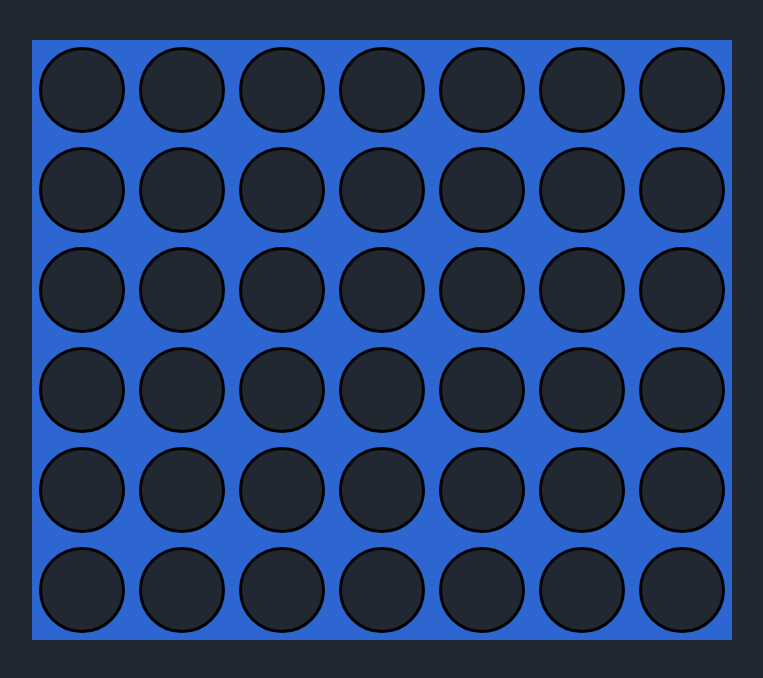
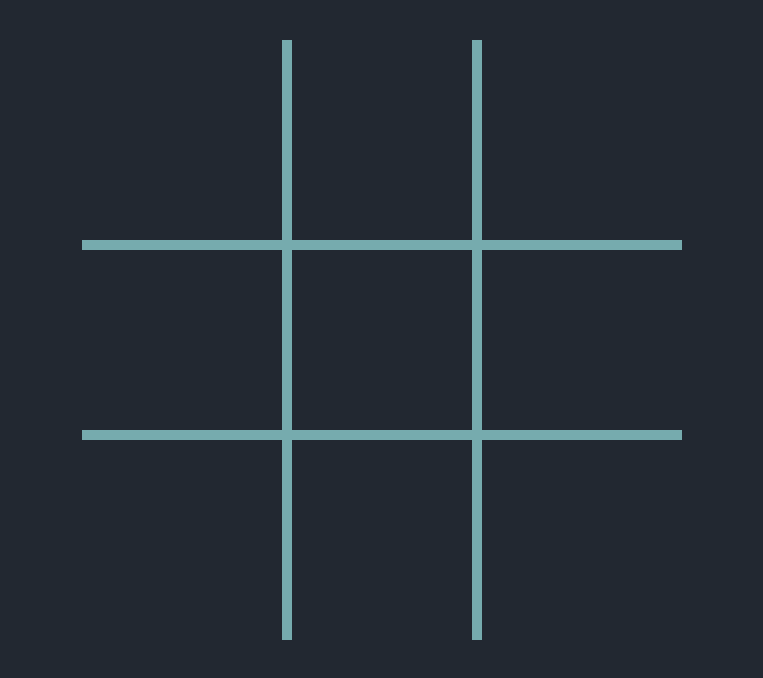
Before and after one commit to UnrealConclusion/ReactBoardGames, a React (Vite) app in the folder board-games/: page / in a window 1280 px wide. Shown: the top 678 px of the page, without its empty margins (258-1021 px from the left). Built offline with nearby package versions, Linux system fonts and the light colour scheme.

Commit message:
implemented Tic Tac Toe Game

```diff
--- a/board-games/src/App.jsx
+++ b/board-games/src/App.jsx
@@ -1,12 +1,12 @@
 import { useState } from 'react'
 import './App.css'
-import ConnectFourGame from './components/ConnectFour/ConnectFourGame';
+import { ConnectFourGame, TicTacToe } from './components';
 
 
 function App() {
 
   return (
-    <ConnectFourGame/>
+    <TicTacToe/>
   )
 }
 
--- a/board-games/src/components/ConnectFour/ConnectFourGame.jsx
+++ b/board-games/src/components/ConnectFour/ConnectFourGame.jsx
@@ -9,8 +9,6 @@ import { ConnectFourBoard, Menu } from "./components";
 export default function ConnectFourGame() {
   const [gameStatus, setGameStatus] = useState(Board.PLAY); // track the stages of the game
   const [board, setBoard] = useState(Board.setup()); // representation of the current state of the board
-  const [turn, setTurn] = useState(1); // track number of turns
-  let activePlayer = turn % 2 ? Board.PLAYER_1 : Board.PLAYER_2; // calculate which player's turn it is
 
   // reset the game
   function handlePlayAgain() {
@@ -24,8 +22,6 @@ export default function ConnectFourGame() {
       <ConnectFourBoard
         board={board}
         setBoard={setBoard}
-        activePlayer={activePlayer}
-        setTurn={setTurn}
         gameStatus={gameStatus}
         setGameStatus={setGameStatus}
       />
--- a/board-games/src/components/ConnectFour/components/ConnectFourBoard/ConnectFourBoard.jsx
+++ b/board-games/src/components/ConnectFour/components/ConnectFourBoard/ConnectFourBoard.jsx
@@ -7,8 +7,10 @@ import { useState } from "react";
 /**
  * Component controls the connect four board
  */
-export default function ConnectFourBoard({board, setBoard, activePlayer, setTurn, gameStatus, setGameStatus}) {
+export default function ConnectFourBoard({board, setBoard, gameStatus, setGameStatus}) {
     const [mousePosition, setMousePosition] =  useState(-1); // track the column that the mouse is hovering over
+    const [turnNumber, setTurnNumber] = useState(1); // track number of turns
+    let activePlayer = turnNumber % 2 ? Board.PLAYER_1 : Board.PLAYER_2; // calculate which player's turn it is
 
     // set mouse position to the column number
     function handleMouseEnterCol(col) {
@@ -39,7 +41,7 @@ export default function ConnectFourBoard({board, setBoard, activePlayer, setTurn
 
       if (Board.isBoardFull(newBoard)) setGameStatus(Board.TIE);
 
-      setTurn((i) => i+1);
+      setTurnNumber((i) => i+1);
     }
 
     return (
@@ -47,7 +49,7 @@ export default function ConnectFourBoard({board, setBoard, activePlayer, setTurn
         {board.map((row, rowIndex) =>
           row.map((colValue, colIndex) =>
             <ConnectFourBoardSpace
-              key={colIndex}
+              key={(rowIndex*board[0].length) + colIndex}
               owner={colValue}
               col={colIndex}
               activePlayer={activePlayer}
--- a/board-games/src/components/ConnectFour/components/Menu/Menu.module.css
+++ b/board-games/src/components/ConnectFour/components/Menu/Menu.module.css
@@ -5,8 +5,6 @@
 
     display: inline-block;
     position: absolute;
-    left: 100px;
-    top: 250px;
 
     border: solid black;
     border-radius: 10px;
@@ -16,6 +14,8 @@
     animation-name: intro;
     animation-duration: 2s;
     animation-iteration-count: 1;
+
+    z-index: 10;
 }
 
 .menu p {
--- /dev/null
+++ b/board-games/src/components/TicTacToe/TicTacToe.jsx
@@ -0,0 +1,182 @@
+import styles from "./TicTacToe.module.css";
+import { useState } from "react";
+import Menu from "../ConnectFour/components/Menu/Menu";
+
+export default function TicTacToe() {
+    const [gameStatus, setGameStatus] = useState(GAME_STATUS.NORMAL);
+    const [winCondition, setWinCondition] = useState(null);
+    const [board, setBoard] = useState(Board.setup());
+
+    function handlePlayAgain() {
+        setGameStatus(GAME_STATUS.NORMAL);
+        setWinCondition(null);
+        setBoard(Board.setup())
+    }
+
+    return  (
+        <div className={styles.window}>
+            { gameStatus !== GAME_STATUS.NORMAL &&
+                <Menu
+                    gameStatus={gameStatus}
+                    onPlayAgain={handlePlayAgain}
+                />
+            }
+            <TicTacToeBoard
+                board={board}
+                setBoard={setBoard}
+                setGameStatus={setGameStatus}
+                winCondition={winCondition}
+                setWinCondition={setWinCondition}
+            />
+        </div>
+    );
+}
+
+function TicTacToeBoard({board, setBoard, setGameStatus, winCondition, setWinCondition}) {
+    const [turn, setTurn] = useState(1); // track number of turns
+    let activePlayer = turn % 2 ? Board.PLAYER_1 : Board.PLAYER_2; // calculate which player's turn it is
+
+    // drop a piece onto the board
+    function handleDrop(x, y) {
+        if (!Board.isEmpty(board, x, y)) return
+        const newBoard = Board.placePiece(board, activePlayer, x, y);
+        setBoard(newBoard);
+        const win = Board.isWinner(newBoard, activePlayer);
+        if (win) {
+            setGameStatus(activePlayer === Board.PLAYER_1 ? GAME_STATUS.PLAYER_1_WIN : GAME_STATUS.PLAYER_2_WIN);
+            setWinCondition(win);
+        }
+        setTurn((current) => current+1);
+    }
+
+    return (
+        <div className={styles.board}>
+            {board.map((row, rowIndex) =>
+                row.map((colValue, colIndex) =>
+                    <TicTacToeBoardSpace
+                        key={(rowIndex*board[0].length) + (colIndex)}
+                        owner={colValue}
+                        activePlayer={activePlayer}
+                        row={rowIndex}
+                        col={colIndex}
+                        onDrop={handleDrop}
+                        winCondition={winCondition}
+                    />
+                )
+            )}
+        </div>
+    );
+}
+
+function TicTacToeBoardSpace({owner, activePlayer, row, col, onDrop}) {
+    const [hovered, setHovered] = useState(false);
+
+    function handleMouseEnter() {
+        setHovered(true);
+    }
+
+    function handleMouseLeaver() {
+        setHovered(false)
+    }
+
+    return (
+        <div className={styles.boardSpace} onMouseEnter={() => handleMouseEnter()} onMouseLeave={() => handleMouseLeaver()} onClick={() => onDrop(row, col)}>
+            <TicTacToePiece
+                owner={owner}
+                hovered={hovered}
+                activePlayer={activePlayer}
+            />
+        </div>
+    );
+}
+
+function TicTacToePiece({owner, activePlayer, hovered}) {
+    if (owner === Board.PLAYER_1 || (hovered && activePlayer === Board.PLAYER_1 && owner === Board.EMPTY)) {
+        return (
+            <>
+                <div className={`${styles.cross1} ${hovered && owner === Board.EMPTY ? styles.crossHovered : ""}`}/>
+                <div className={`${styles.cross2} ${hovered && owner === Board.EMPTY ? styles.crossHovered : ""}`}/>
+            </>
+        );
+    }
+    else if (owner === Board.PLAYER_2 || (hovered && activePlayer === Board.PLAYER_2 && owner === Board.EMPTY)) {
+        return (
+            <>
+                <div className={`${styles.circle} ${hovered && owner === Board.EMPTY ? styles.circleHovered : ""}`}/>
+            </>
+        );
+    }
+
+    return (
+        <div/>
+    );
+}
+
+class Board {
+    static EMPTY = 0;
+    static PLAYER_1 = 1;
+    static PLAYER_2 = 2;
+
+    static setup() {
+        return [
+            [0, 0, 0],
+            [0, 0, 0],
+            [0, 0, 0]
+        ];
+    }
+
+    // check if a space is empty
+    static isEmpty(board, x, y) {
+        return board[x][y] === Board.EMPTY;
+    }
+
+    // return a new board with a new piece placed on it
+    static placePiece(board, activePlayer, x, y) {
+        return board.map((row, rowIndex) =>
+            row.map((colValue, colIndex) => {
+                if (rowIndex === x && colIndex === y) {
+                    return activePlayer;
+                }
+                else {
+                    return colValue;
+                }
+            })
+        );
+    }
+
+    // check for win conditions on the board
+    // returns null if there is no win condition
+    static isWinner(board, activePlayer) {
+        // check every row
+        if ((board[0][0] === activePlayer && board[0][1] === activePlayer && board[0][2] === activePlayer)
+            || (board[1][0] === activePlayer && board[1][1] === activePlayer && board[1][2] === activePlayer)
+            ||(board[2][0] === activePlayer && board[2][1] === activePlayer && board[2][2] === activePlayer)) {
+            return true;
+        }
+        // check every column
+        else if ((board[0][0] === activePlayer && board[1][0] === activePlayer && board[2][0] === activePlayer)
+            || (board[0][1] === activePlayer && board[1][1] === activePlayer && board[2][1] === activePlayer)
+            || (board[0][2] === activePlayer && board[1][2] === activePlayer && board[2][2] === activePlayer) ) {
+            return true;
+        }
+        // check left diagonal
+        else if (board[0][0] === activePlayer && board[1][1] === activePlayer && board[2][2] === activePlayer) {
+            return true;
+        }
+        // check left diagonal
+        else if (board[0][2] === activePlayer && board[1][1] === activePlayer && board[2][0] === activePlayer) {
+            return true;
+        }
+        else {
+            return false;
+        }
+    }
+}
+
+// static class that contains a list of game status
+class GAME_STATUS {
+    static NORMAL = 0;
+    static PLAYER_1_WIN = 1;
+    static PLAYER_2_WIN = 2;
+    static TIE = 3;
+}
--- /dev/null
+++ b/board-games/src/components/TicTacToe/TicTacToe.module.css
@@ -0,0 +1,158 @@
+.window {
+    display: flex;
+    justify-content: center;
+    align-items: center;
+}
+
+.rowLine {
+    margin-top: auto;
+    margin-bottom: auto;
+    width: 8px;
+    height: 8px;
+    background: red;
+    position: absolute;
+    left: 0;
+    animation: draw-row-line .6s linear forwards;
+}
+
+@keyframes draw-row-line {
+    0% {
+        width: 0px;
+    }
+    100% {
+        width: 300%;
+    }
+}
+
+@keyframes draw-col-line {
+    0% {
+        height: 0px;
+    }
+    100% {
+        height: 300%;
+    }
+}
+
+.board {
+    --border-styles: 10px var(--off-color) solid;
+    min-height: 600px;
+    min-width: 600px;
+
+    display: grid;
+    grid-template-columns: repeat(3, 1fr); /* 7 columns */
+    grid-template-rows: repeat(3, 1fr); /* 6 rows */
+}
+
+.boardSpace {
+    display: flex;
+    justify-content: center;
+    align-items: center;
+
+    position: relative;
+}
+
+.boardSpace:nth-child(2),
+.boardSpace:nth-child(8) {
+    border-left: var(--border-styles);
+    border-right: var(--border-styles);
+}
+
+.boardSpace:nth-child(4),
+.boardSpace:nth-child(6) {
+    border-top: var(--border-styles);
+    border-bottom: var(--border-styles);
+}
+
+.boardSpace:nth-child(5) {
+    border-left: var(--border-styles);
+    border-right: var(--border-styles);
+    border-top: var(--border-styles);
+    border-bottom: var(--border-styles);
+}
+
+.circle {
+    width: 100px;
+    height: 100px;
+    border-radius: 50%;
+    border: 10px solid transparent;
+    animation: draw-circle .6s linear forwards;
+}
+
+@keyframes draw-circle {
+    0% {
+        border-top-color: transparent;
+        border-right-color: transparent;
+        border-bottom: transparent;
+        border-left: transparent;
+    }
+    25% {
+        border-top-color: var(--text-color);
+        border-right-color: transparent;
+        border-bottom: transparent;
+        border-left: transparent;
+    }
+    50% {
+        border-top-color: var(--text-color);
+        border-right-color: var(--text-color);
+        border-bottom: transparent;
+        border-left: transparent;
+    }
+    75% {
+        border-top-color: var(--text-color);
+        border-right-color: var(--text-color);
+        border-bottom: var(--text-color);
+        border-left: transparent;
+    }
+    100% {
+        border: 10px solid var(--text-color);
+    }
+}
+
+
+.cross1 {
+    left: 50px;
+    top: 50px;
+    position: absolute;
+    width: 100px;
+    transform-origin: left;
+    transform: rotate(45deg);
+    animation: draw-cross 0.3s linear forwards;
+    border: 10px solid black;
+}
+
+@keyframes draw-cross {
+    0% {
+        width: 0px;
+        background-color: black;
+        border: 10px solid black;
+    }
+    100% {
+        width: 100px;
+        background-color: black;
+        border: 10px solid black;
+    }
+}
+
+.cross2 {
+    left: 135px;
+    top: 50px;
+    position: absolute;
+    width: 100px;
+    transform-origin: left;
+    transform: rotate(135deg);
+    animation: draw-cross 0.3s linear forwards;
+    animation-delay: 0.3s;
+}
+
+.circleHovered {
+    opacity: 50%;
+    animation: none;
+    border: 10px solid var(--text-color);
+}
+
+.crossHovered {
+    opacity: 50%;
+    animation: none;
+    border: 10px solid black;
+    animation: none;
+}
--- a/board-games/src/components/index.js
+++ b/board-games/src/components/index.js
@@ -1,5 +1,7 @@
 import ConnectFourGame from "./ConnectFour/ConnectFourGame";
+import TicTacToe from "./TicTacToe/TicTacToe";
 
 export {
-    ConnectFourGame
+    ConnectFourGame,
+    TicTacToe
 }
```
